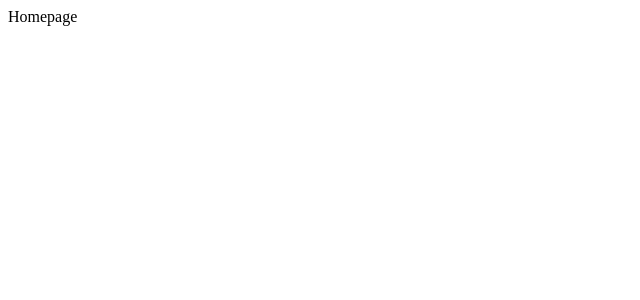
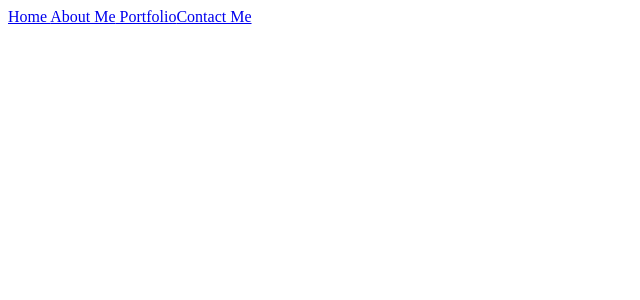
Before and after one commit to shadowfre4k/Re-Folio, a React (Vite) app in the folder Re-Folio/: page / in a window 1280 px wide. Shown: the top 300 px of the page, without its empty margins (0-640 px from the left). Built offline with nearby package versions, Linux system fonts and the light colour scheme.

Commit message:
connected all the pages

```diff
--- a/Re-Folio/package.json
+++ b/Re-Folio/package.json
@@ -10,7 +10,9 @@
     "preview": "vite preview"
   },
   "dependencies": {
+    "bootstrap": "^5.3.1",
     "react": "^18.2.0",
+    "react-bootstrap": "^2.8.0",
     "react-dom": "^18.2.0",
     "react-router-dom": "^6.15.0"
   },
--- a/Re-Folio/src/App.jsx
+++ b/Re-Folio/src/App.jsx
@@ -1,5 +1,6 @@
 import {Outlet} from 'react-router-dom'
-
+import Navigation from './components/Navigation'
+import 'react-bootstrap'
 
 function App() {
 
@@ -7,6 +8,7 @@ function App() {
   return (
     <>
 
+    <Navigation />
     <Outlet />
 
     </>
--- /dev/null
+++ b/Re-Folio/src/components/Navigation.jsx
@@ -0,0 +1,17 @@
+import { Link } from "react-router-dom";
+import  Navbar  from "./UI/Navbar";
+
+
+export default function Nav(){
+    return(
+        <Navbar
+        links =
+            {[
+                <Link key={1} to = "/"> Home </Link>,
+                <Link key={2} to = "/about"> About Me</Link>,
+                <Link key={3} to = "/portfolio"> Portfolio</Link>,
+                <Link key={4} to = "/contact">Contact Me</Link>
+            ]}
+        />
+    )
+}
--- /dev/null
+++ b/Re-Folio/src/components/UI/Navbar.jsx
@@ -0,0 +1,22 @@
+import { Navbar,Nav, Container } from "react-bootstrap"
+
+export default function Navigation({ links }){
+    return(
+        <Navbar bg="dark" data-bs-theme="dark">
+        <Container>
+
+          <Nav className="me-auto">
+          <Navbar bg="dark" data-bs-theme="dark">
+        <Container>
+
+          <Nav className="me-auto">
+          {links.map((link)=>link)}
+          </Nav>
+        </Container>
+      </Navbar>
+          </Nav>
+        </Container>
+      </Navbar>
+    )
+
+}
--- a/Re-Folio/src/main.jsx
+++ b/Re-Folio/src/main.jsx
@@ -22,6 +22,7 @@ const router = createBrowserRouter([
       children: [
         {
           index: true,
+          path: 'home',
           element: <Homepage />,
         },
         {
```
Also changed, not shown: 1 other file (tests, documents, lock files or other folders).
